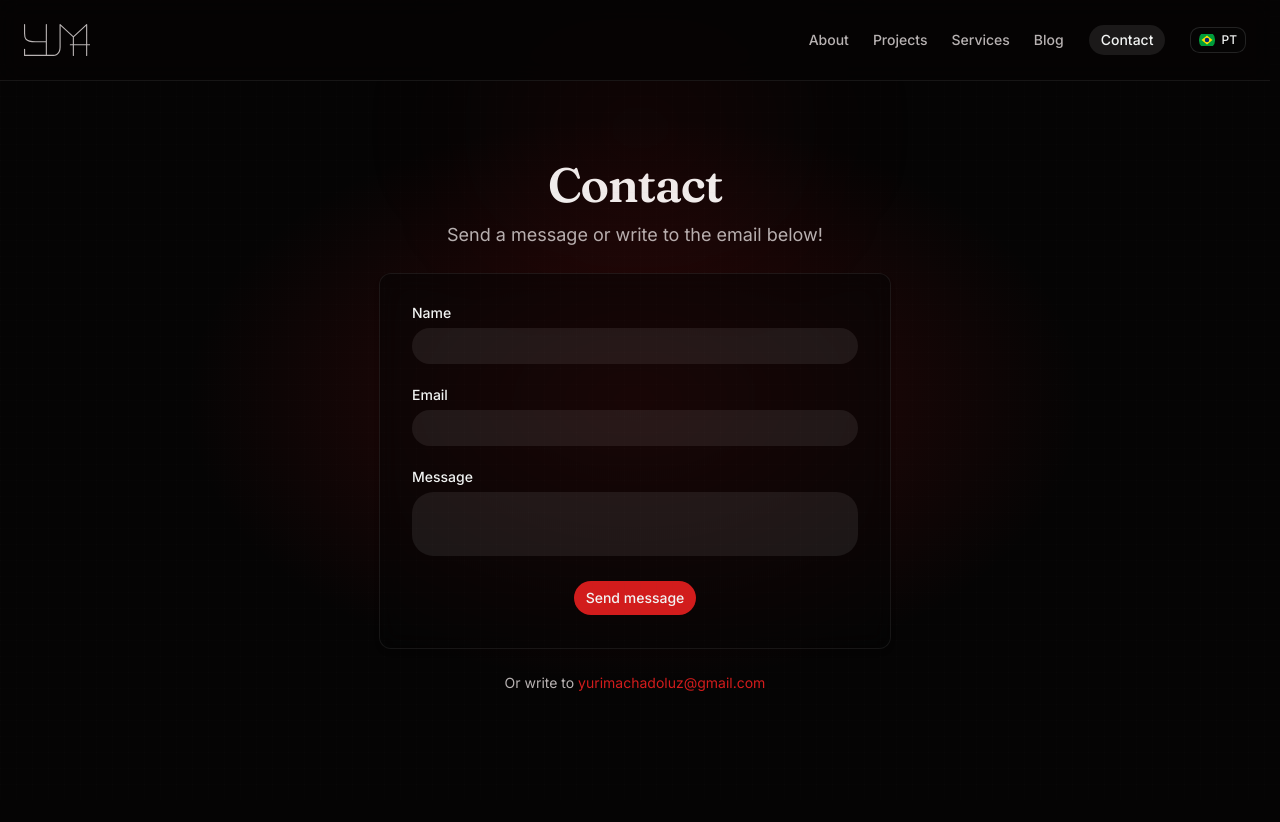
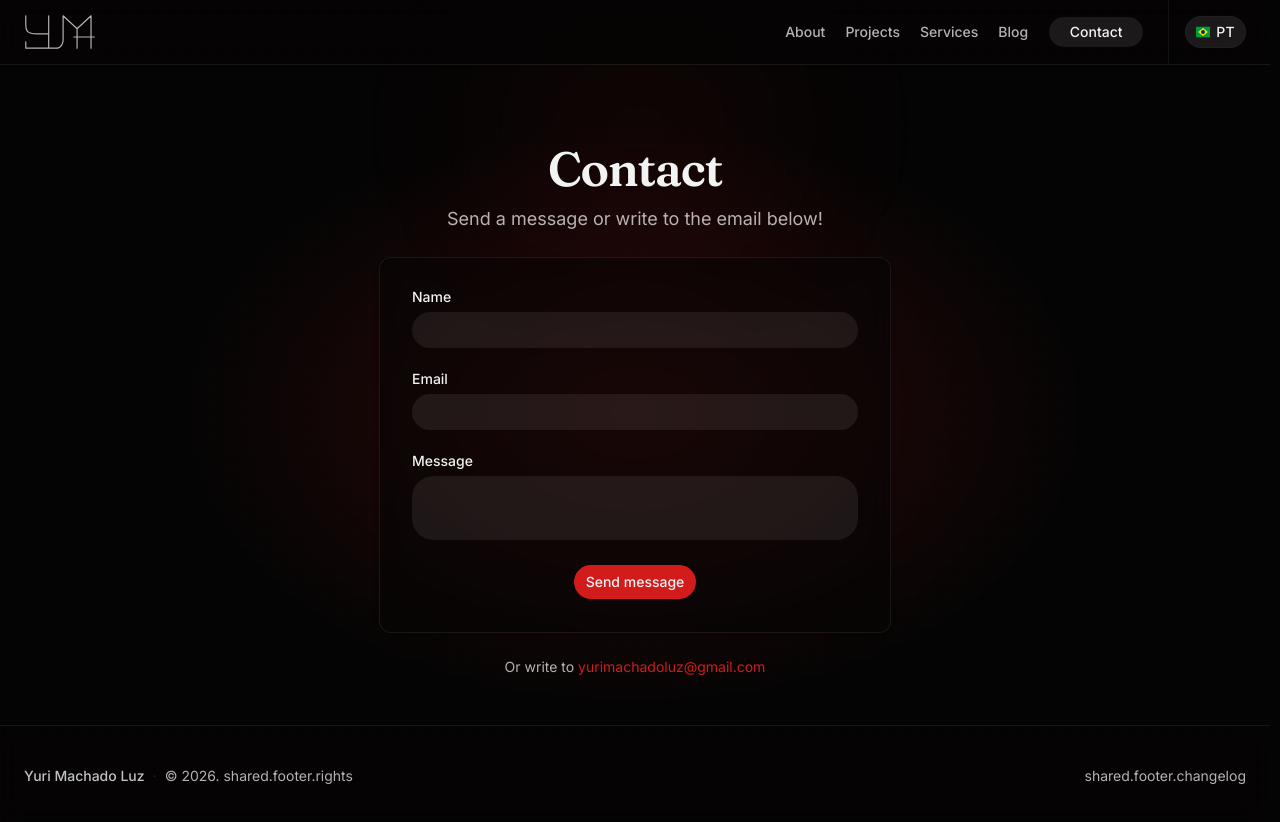
Before and after one commit to Yuri-Machado-Luz/yurim-web-core, a Next.js app: page /en/contato in a window 1280 px wide. Shown: the top 822 px of the page. Before the commit the page ends 800 px from the top, so only its background shows below. Built offline with nearby package versions, Linux system fonts and the light colour scheme.

Commit message:
feat(shell): melhora navbar, footer e chrome sticky

```diff
--- /dev/null
+++ b/src/components/composed/Footer.tsx
@@ -0,0 +1,57 @@
+"use client";
+
+import { useTranslations } from "next-intl";
+
+import { SocialLinks } from "@/components/composed/SocialLinks";
+import { Link, usePathname } from "@/i18n/navigation";
+import { SITE } from "@/meta";
+import { breakPoints, cn } from "@/lib/utils";
+
+export function Footer() {
+  const t = useTranslations("shared.footer");
+  const pathname = usePathname();
+  const year = new Date().getFullYear();
+  const hideSocial = pathname === "/contato";
+
+  return (
+    <footer
+      className={cn(
+        "relative z-[1] border-t border-border/60",
+        "bg-background/80 backdrop-blur-md",
+        "py-8 md:py-10",
+      )}
+    >
+      <div
+        className={cn(
+          "mx-auto flex w-full flex-col items-center justify-between gap-6 px-6",
+          "sm:flex-row sm:items-center",
+          "transition-[max-width] duration-300 ease-out",
+          breakPoints,
+        )}
+      >
+        <p className="text-muted-foreground text-center text-sm sm:text-left">
+          <span className="text-foreground/80 font-medium">{SITE.author}</span>
+          <span className="text-border mx-2" aria-hidden>
+            ·
+          </span>
+          <span>
+            © {year}. {t("rights")}
+          </span>
+        </p>
+
+        <div className="flex flex-wrap items-center justify-center gap-5 sm:justify-end">
+          <Link
+            href="/blog/changelog"
+            className="text-muted-foreground hover:text-foreground text-sm underline-offset-4 transition-colors duration-300 ease-out hover:underline"
+          >
+            {t("changelog")}
+          </Link>
+          <SocialLinks
+            size="sm"
+            className={cn(hideSocial && "hidden")}
+          />
+        </div>
+      </div>
+    </footer>
+  );
+}
--- a/src/components/composed/LangSwitcher.tsx
+++ b/src/components/composed/LangSwitcher.tsx
@@ -2,10 +2,12 @@
 
 import { useLocale } from "next-intl";
 
+import { buttonVariants } from "@/components/ui/button";
 import { Link, usePathname } from "@/i18n/navigation";
+import { cn } from "@/lib/utils";
 
 const FLAG_PT = (
-  <svg viewBox="0 0 640 480" className="size-4 rounded-sm" aria-hidden>
+  <svg viewBox="0 0 640 480" className="size-3.5 rounded-[2px]" aria-hidden>
     <rect width="640" height="480" fill="#009c3b" />
     <path fill="#ffdf00" d="m320 60 220 180-220 180L100 240z" />
     <circle cx="320" cy="240" r="90" fill="#002776" />
@@ -13,7 +15,7 @@ const FLAG_PT = (
 );
 
 const FLAG_US = (
-  <svg viewBox="0 0 640 480" className="size-4 rounded-sm" aria-hidden>
+  <svg viewBox="0 0 640 480" className="size-3.5 rounded-[2px]" aria-hidden>
     <path fill="#bd3d44" d="M0 0h640v480H0" />
     <path
       stroke="#fff"
@@ -28,14 +30,22 @@ export function LangSwitcher() {
   const locale = useLocale();
   const pathname = usePathname();
   const nextLocale = locale === "pt-BR" ? "en" : "pt-BR";
+  const isPt = locale === "pt-BR";
 
   return (
     <Link
       href={pathname}
       locale={nextLocale}
-      className="border-border bg-background hover:bg-accent hover:text-accent-foreground inline-flex items-center gap-1.5 rounded-md border px-2 py-1 text-xs font-medium transition-colors"
+      className={cn(
+        buttonVariants({ variant: "outline", size: "sm" }),
+        // outline defaults to dark:bg-transparent + rounded-4xl; on a dark bar that
+        // reads as side-only arcs. Keep sm height (match Contato) with a solid chip.
+        "h-8 gap-1.5 rounded-full border-border bg-secondary px-2.5 font-medium tracking-wide",
+        "hover:bg-muted dark:bg-secondary dark:hover:bg-muted",
+      )}
+      aria-label={isPt ? "Switch to English" : "Mudar para Português"}
     >
-      {locale === "pt-BR" ? (
+      {isPt ? (
         <>
           {FLAG_US}
           <span>EN</span>
--- a/src/components/composed/Logo.tsx
+++ b/src/components/composed/Logo.tsx
@@ -1,4 +1,3 @@
-// components/ui/Logo.tsx
 import { Link } from "@/i18n/navigation";
 import { cn } from "@/lib/utils";
 
@@ -10,12 +9,15 @@ export function Logo({ className }: LogoProps) {
   return (
     <Link
       href="/"
-      className={cn("inline-flex items-center", className)}
+      className={cn(
+        "text-muted-foreground hover:text-foreground focus-visible:ring-ring/40 inline-flex shrink-0 items-center rounded-md outline-none transition-colors duration-300 focus-visible:ring-3",
+        className,
+      )}
       aria-label="Yuri Machado Luz"
     >
       <svg
-        className="h-12 w-auto py-2"
-        viewBox="0 0 468 226"
+        className="h-8 w-auto overflow-visible sm:h-9"
+        viewBox="-8 -8 484 242"
         fill="none"
         xmlns="http://www.w3.org/2000/svg"
         aria-hidden="true"
--- a/src/components/composed/NavLink.tsx
+++ b/src/components/composed/NavLink.tsx
@@ -25,25 +25,37 @@ export function NavLink({ item, onClick, className }: NavLinkProps) {
   const pathname = usePathname();
   const active = isActivePath(pathname, item.href);
 
-  const linkClasses = cn(
-    "relative text-sm font-medium transition-colors",
-    "hover:text-foreground underline-offset-4",
-    active
-      ? "text-foreground after:absolute after:bottom-0 after:left-0 after:h-0.5 after:w-full after:bg-primary"
-      : "text-muted-foreground hover:underline",
-    className,
-  );
-
-  const buttonClasses = buttonVariants({
-    variant: active ? "secondary" : "default",
-    size: "sm",
-    className,
-  });
+  if (item.isContact) {
+    return (
+      <Link
+        href={item.href}
+        className={buttonVariants({
+          variant: active ? "secondary" : "default",
+          size: "sm",
+          className: cn("min-w-24", className),
+        })}
+        aria-current={active ? "page" : undefined}
+        onClick={onClick}
+      >
+        {item.label}
+      </Link>
+    );
+  }
 
   return (
     <Link
       href={item.href}
-      className={item.isContact ? buttonClasses : linkClasses}
+      className={cn(
+        "relative inline-flex h-8 items-center text-sm font-medium leading-none",
+        "outline-none transition-colors duration-300 ease-out",
+        "focus-visible:ring-ring/40 rounded-sm focus-visible:ring-3",
+        "after:bg-primary after:absolute after:inset-x-0 after:bottom-1 after:h-0.5 after:origin-left after:rounded-full after:transition-transform after:duration-300 after:ease-out",
+        "motion-reduce:after:transition-none",
+        active
+          ? "text-foreground after:scale-x-100"
+          : "text-muted-foreground after:scale-x-0 hover:text-foreground hover:after:scale-x-100",
+        className,
+      )}
       aria-current={active ? "page" : undefined}
       onClick={onClick}
     >
--- a/src/components/composed/Navbar.tsx
+++ b/src/components/composed/Navbar.tsx
@@ -1,6 +1,7 @@
 import { Logo } from "@/components/composed/Logo";
 import { LangSwitcher } from "@/components/composed/LangSwitcher";
 import { MobileNav } from "@/components/composed/MobileNav";
+import { NavbarChrome } from "@/components/composed/NavbarChrome";
 import { NavLink } from "@/components/composed/NavLink";
 import { cn, breakPoints } from "@/lib/utils";
 import { getTranslations } from "next-intl/server";
@@ -37,24 +38,26 @@ export async function Navbar() {
   }));
 
   return (
-    <header className="border-border/60 bg-background/80 sticky top-0 z-40 border-b backdrop-blur-md select-none">
+    <NavbarChrome>
       <div
         className={cn(
-          "mx-auto flex w-full items-center justify-between gap-4 px-6 py-4",
+          "mx-auto flex h-[var(--navbar-height)] w-full items-center justify-between gap-4 px-6",
           "transition-[max-width] duration-300 ease-in-out",
           breakPoints,
         )}
       >
-        <Logo className="text-muted-foreground hover:text-foreground transition-colors duration-300" />
+        <Logo />
 
-        <nav className="hidden items-center gap-x-6 gap-y-1 lg:flex">
+        <nav className="hidden h-full items-center gap-x-5 lg:flex">
           {desktopItems.map((item) => (
             <NavLink key={item.href} item={item} />
           ))}
-          <LangSwitcher />
+          <div className="border-border/50 ml-1 flex h-full items-center border-l pl-4">
+            <LangSwitcher />
+          </div>
         </nav>
 
-        <div className="flex items-center gap-2 lg:hidden">
+        <div className="flex h-full items-center gap-2 lg:hidden">
           <LangSwitcher />
           <MobileNav
             items={mobileItems}
@@ -63,6 +66,6 @@ export async function Navbar() {
           />
         </div>
       </div>
-    </header>
+    </NavbarChrome>
   );
 }
--- /dev/null
+++ b/src/components/composed/NavbarChrome.tsx
@@ -0,0 +1,50 @@
+"use client";
+
+import type { ReactNode } from "react";
+
+import { useNavbarScroll } from "@/hooks/use-navbar-scroll";
+import { cn } from "@/lib/utils";
+
+type NavbarChromeProps = {
+  children: ReactNode;
+  className?: string;
+};
+
+/**
+ * Sticky shell + slide hide/show.
+ * Transform lives on the sticky header (not the blur layer) so
+ * `-translate-y-full` animates as a slide, not an instant clip/fade.
+ */
+export function NavbarChrome({ children, className }: NavbarChromeProps) {
+  const { hidden, scrolled } = useNavbarScroll();
+
+  return (
+    <header
+      data-slot="navbar"
+      data-hidden={hidden ? "true" : "false"}
+      data-scrolled={scrolled ? "true" : "false"}
+      className={cn(
+        "sticky top-0 z-[var(--z-navbar)] w-full",
+        // One transform utility at a time (Tailwind source order ≠ className order).
+        "transition-transform duration-300 ease-out motion-reduce:transition-none",
+        hidden
+          ? "pointer-events-none -translate-y-full"
+          : "translate-y-0",
+        className,
+      )}
+    >
+      <div
+        className={cn(
+          "bg-background/80 flex w-full items-center border-b border-border/60",
+          "backdrop-blur-md select-none",
+          "transition-[border-color,box-shadow,background-color] duration-300 ease-out",
+          "motion-reduce:transition-none",
+          scrolled &&
+            "border-border/80 bg-background/90 shadow-[var(--shadow-card-subtle)]",
+        )}
+      >
+        {children}
+      </div>
+    </header>
+  );
+}
--- a/src/components/composed/PageShell.tsx
+++ b/src/components/composed/PageShell.tsx
@@ -1,6 +1,7 @@
+import { breakPoints, cn } from "@/lib/utils";
 import { ReactNode } from "react";
+import { Footer } from "./Footer";
 import { Navbar } from "./Navbar";
-import { cn, breakPoints } from "@/lib/utils";
 
 type PageShellProps = {
   children: ReactNode;
@@ -9,18 +10,19 @@ type PageShellProps = {
 
 export function PageShell({ children, className }: PageShellProps) {
   return (
-    <>
+    <div className="relative z-[1] flex min-h-full flex-1 flex-col">
       <Navbar />
       <main
         className={cn(
-          "mx-auto flex w-full flex-1 flex-col gap-8 px-6 pb-16",
-          "transition-[max-width] duration-300 ease-in-out",
+          "mx-auto flex w-full flex-1 flex-col gap-8 px-6 pb-10 md:pb-12",
+          "transition-[max-width] duration-300 ease-out",
           breakPoints,
           className,
         )}
       >
         {children}
       </main>
-    </>
+      <Footer />
+    </div>
   );
 }
--- /dev/null
+++ b/src/hooks/use-navbar-scroll.ts
@@ -0,0 +1,82 @@
+"use client";
+
+import { useEffect, useState } from "react";
+
+const DELTA_THRESHOLD = 8;
+const TOP_OFFSET = 16;
+
+type NavbarScrollState = {
+  hidden: boolean;
+  scrolled: boolean;
+};
+
+/**
+ * Hides the navbar on scroll-down and shows it on scroll-up.
+ * Disabled when the user prefers reduced motion.
+ */
+export function useNavbarScroll(): NavbarScrollState {
+  const [state, setState] = useState<NavbarScrollState>({
+    hidden: false,
+    scrolled: false,
+  });
+
+  useEffect(() => {
+    const motionQuery = window.matchMedia("(prefers-reduced-motion: reduce)");
+    let lastY = window.scrollY;
+    let hidden = false;
+    let frame = 0;
+
+    const apply = (next: NavbarScrollState) => {
+      hidden = next.hidden;
+      setState((prev) => {
+        if (prev.hidden === next.hidden && prev.scrolled === next.scrolled) {
+          return prev;
+        }
+        return next;
+      });
+    };
+
+    const update = () => {
+      const y = Math.max(0, window.scrollY);
+      const delta = y - lastY;
+      const scrolled = y > TOP_OFFSET;
+
+      if (motionQuery.matches) {
+        apply({ hidden: false, scrolled });
+        lastY = y;
+        return;
+      }
+
+      if (y <= TOP_OFFSET) {
+        hidden = false;
+      } else if (delta > DELTA_THRESHOLD) {
+        hidden = true;
+      } else if (delta < -DELTA_THRESHOLD) {
+        hidden = false;
+      }
+
+      apply({ hidden, scrolled });
+      lastY = y;
+    };
+
+    const onScroll = () => {
+      if (frame) return;
+      frame = window.requestAnimationFrame(() => {
+        frame = 0;
+        update();
+      });
+    };
+
+    update();
+    window.addEventListener("scroll", onScroll, { passive: true });
+    motionQuery.addEventListener("change", onScroll);
+
+    return () => {
+      if (frame) window.cancelAnimationFrame(frame);
+      window.removeEventListener("scroll", onScroll);
+      motionQuery.removeEventListener("change", onScroll);
+    };
+  }, []);
+
+  return state;
+}
```
Also changed, not shown: src/components/composed/MobileNav.tsx (+17 -8 lines), src/components/composed/SocialLinks.tsx (+24 -7 lines).
